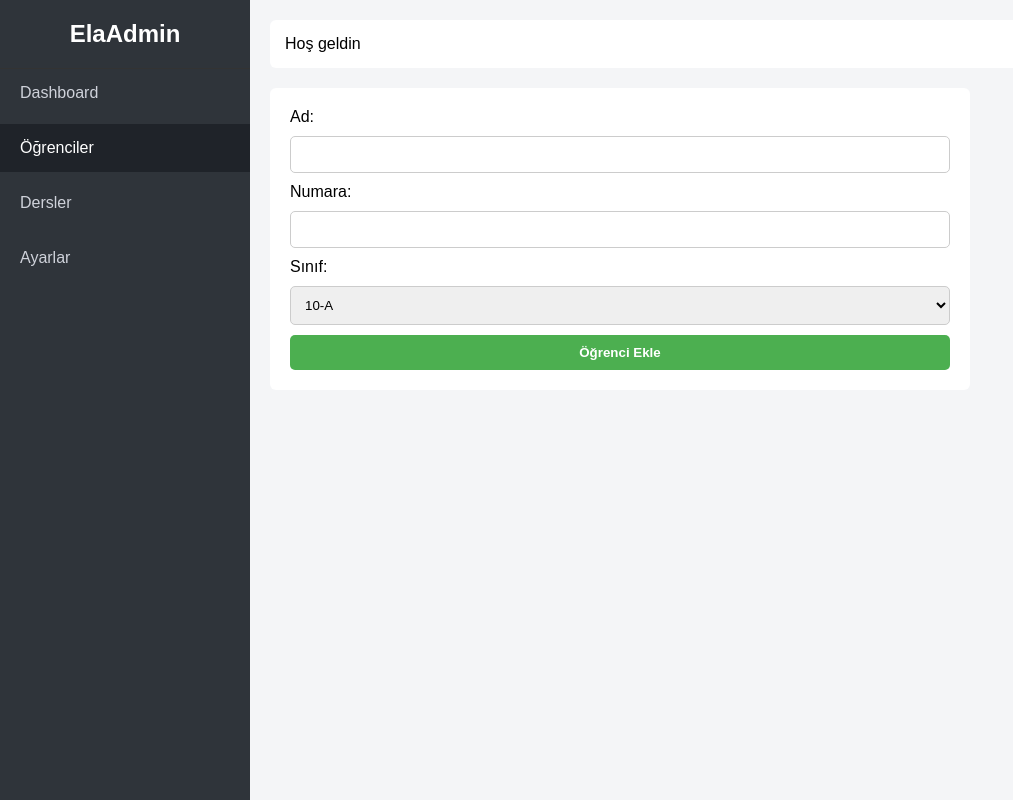
After one commit to Endermen9424/PythonLVL3graduation_project, a Flask app: page /ogrenciler/add in a window 1280 px wide. The commit adds this page. Shown: the whole page, without its empty margins (0-1013 px from the left). Run offline with Flask 3, Linux system fonts and the light colour scheme.

Commit message:
Implement student management features: add, delete, and point allocation; enhance UI with new forms and styles.

```diff
--- a/DBmanager.py
+++ b/DBmanager.py
@@ -90,9 +90,24 @@ class DBManager:
 
     # ---------- STUDENTS ----------
     def add_student(self, name, school_no, class_id):
+        #Aynı numaraya ait bir öğrenci olup olmadığını kontrol et
         self.cursor.execute(
-            "INSERT INTO students VALUES (NULL, ?, ?, ?, 0)",
-            (name, school_no, class_id)
+            "SELECT * FROM students WHERE school_no=?",
+            (school_no,)
+        )
+        if self.cursor.fetchone():
+            raise ValueError("Bu numaraya ait bir öğrenci zaten var.")
+        else:
+            self.cursor.execute(
+                "INSERT INTO students VALUES (NULL, ?, ?, ?, 0)",
+                (name, school_no, class_id)
+            )
+            self.conn.commit()
+
+    def delete_student(self, student_id):
+        self.cursor.execute(
+            "DELETE FROM students WHERE id=?",
+            (student_id,)
         )
         self.conn.commit()
 
--- a/main.py
+++ b/main.py
@@ -1,4 +1,4 @@
-from flask import Flask, render_template
+from flask import Flask, render_template, request, redirect
 from DBmanager import DBManager
 
 db_manager = DBManager()
@@ -27,6 +27,39 @@ def ogrenciler():
 
     return render_template("ogrenciler.html", classes=data)
 
+@app.route('/ogrenciler/add', methods=['GET', 'POST'])
+def ogrenciler_add():
+    classes = db_manager.get_all_classes()
+
+    if request.method == "POST":
+        name = request.form.get("name")
+        number = request.form.get("number")
+        class_id = request.form.get("class_id")
+        db_manager.add_student(name, number, class_id)
+        return redirect("/ogrenciler/add")
+
+    data = []
+    for cls in classes:
+        class_dict = {
+            "id": cls[0],
+            "name": cls[1],
+            "students": db_manager.get_students_by_class(cls[0])
+        }
+        data.append(class_dict)
+
+    return render_template("addstudents.html", classes=data)
+
+@app.route('/ogrenciler/delete/<int:student_id>')
+def ogrenciler_delert(student_id):
+    db_manager.delete_student(student_id)
+    return redirect("/ogrenciler")
+
+@app.route('/ogrenciler/points/<int:student_id>')
+def ogrenciler_points(student_id):
+    db_manager.add_points(student_id, 10)
+    return redirect("/ogrenciler")
+
+
 @app.route('/dersler')
 def dersler():
     lessons = db_manager.get_all_lessons()
--- a/static/css/style.css
+++ b/static/css/style.css
@@ -84,6 +84,10 @@ html, body {
     margin-bottom:20px;
 }
 
+li {
+    margin-bottom:7px;
+}
+
 li a {
     text-decoration:none;
     color:inherit;
@@ -94,3 +98,34 @@ li a {
     background:#1f2329;
     color:#fff;
 }
+
+.topbar a {
+    text-decoration: none;
+    color: white;
+    font-weight: bold;
+    background-color: #4CAF50;
+    padding: 10px 15px;
+    border-radius: 5px;
+}
+
+form {
+    display: flex;
+    flex-direction: column;
+    gap: 10px;
+}
+
+input, select {
+    padding: 10px;
+    border: 1px solid #ccc;
+    border-radius: 5px;
+}
+
+button {
+    padding: 10px;
+    border: none;
+    border-radius: 5px;
+    background-color: #4CAF50;
+    color: white;
+    font-weight: bold;
+    cursor: pointer;
+}
--- /dev/null
+++ b/templates/addstudents.html
@@ -0,0 +1,54 @@
+<!DOCTYPE html>
+<html lang="tr">
+<head>
+    <meta charset="UTF-8">
+    <title>Admin Panel</title>
+    <link rel="stylesheet" href="{{ url_for('static', filename='css/style.css') }}">
+
+</head>
+<body>
+
+<div class="container">
+{% block content %}
+    <aside class="sidebar">
+        <h2>ElaAdmin</h2>
+        <ul>
+            <li><a href="/">Dashboard</a></li>
+            <li class="active"><a href="/ogrenciler">Öğrenciler</a></li>
+            <li><a href="/dersler">Dersler</a></li>
+            <li><a href="/ayarlar">Ayarlar</a></li>
+        </ul>
+    </aside>
+
+    <main class="main">
+        <div class="topbar">
+            Hoş geldin
+        </div>
+
+            <div class="card">
+            <form action="/ogrenciler/add" method="post">
+                <label for="name">Ad:</label>
+                <input type="text" id="name" name="name" required>
+
+                <label for="number">Numara:</label>
+                <input type="text" id="number" name="number" required>
+
+                <label for="class_id">Sınıf:</label>
+                <select id="class_id" name="class_id">
+                    {% for cls in classes %}
+                        <option value="{{ cls.id }}">{{ cls.name }}</option>
+                    {% endfor %}
+                </select>
+
+                <button type="submit">Öğrenci Ekle</button>
+            </form>
+
+            </div>
+
+
+    </main>
+
+</div>
+{% endblock %}
+</body>
+</html>
```
Also changed, not shown: templates/ogrenciler.html (+22 -1 lines), school.db.
